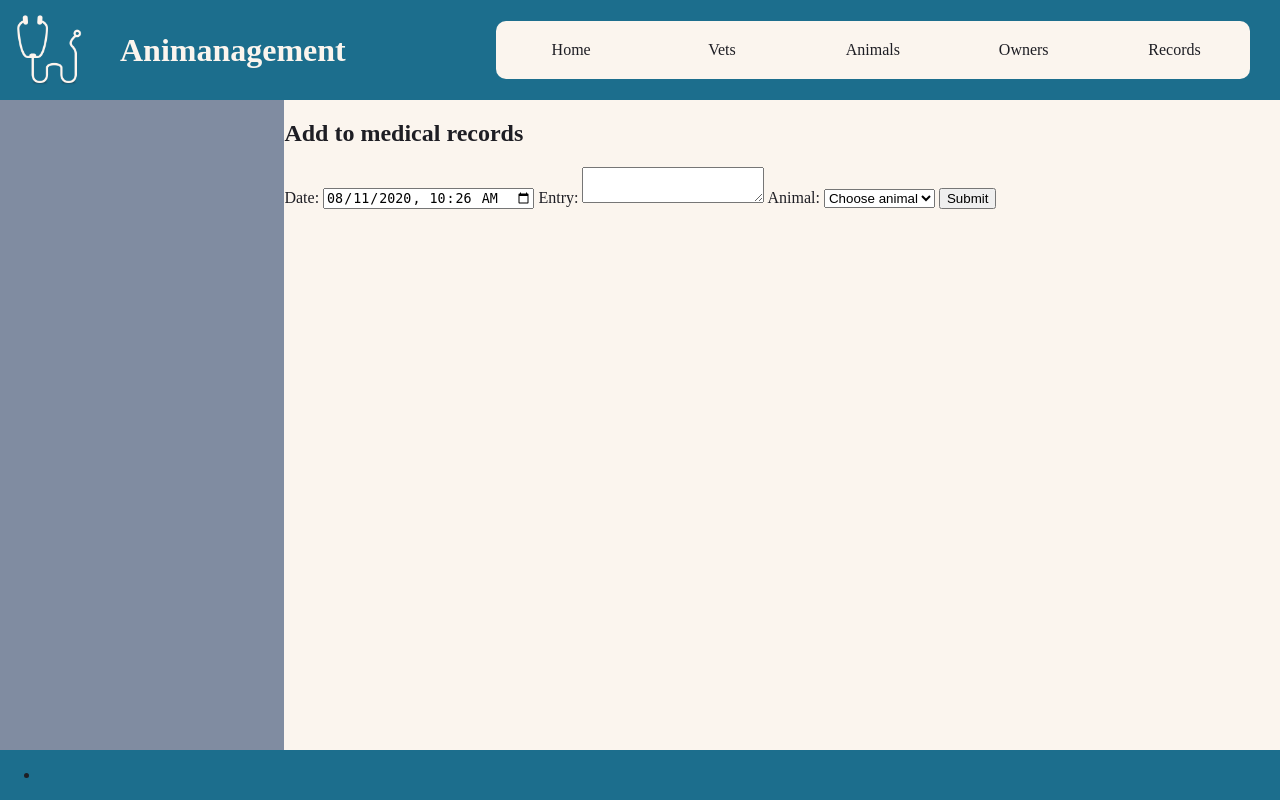
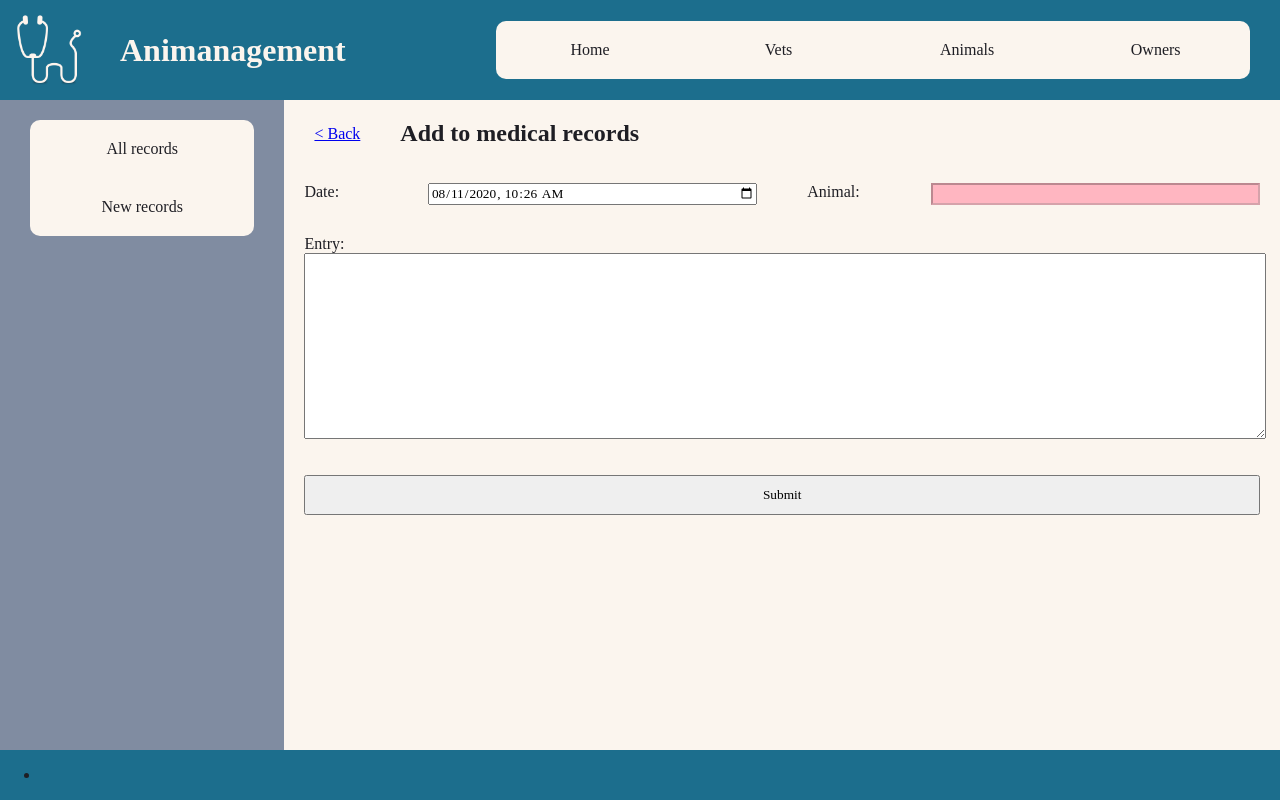
Before and after one commit to JnnyRdng/animanagement, a Flask app: page /records/new in a window 1280 px wide. Run offline with Flask 2, Linux system fonts and the light colour scheme; data that the repository does not hold is empty; some libraries are stand-ins or nearby versions; some web fonts are replaced.

Commit message:
starting removing unnecessary records views - records are dependent on animals so doesn't make sense to have them on their own

```diff
--- a/static/css/form.css
+++ b/static/css/form.css
@@ -26,13 +26,13 @@
     display: grid;
     grid-template-columns: 3fr 8fr;
     grid-template-areas: "submit submit";
-    gap: 20px;
+    /* gap: 20px; */
     justify-content: space-between;
     align-content: center;
     align-items: start;
 }
 
-input, select, option {
+input, select, option, textarea {
     font-family: inherit;
 }
 
@@ -47,3 +47,22 @@
 input:disabled {
     background-color: lightpink;
 }
+
+.full-width {
+    padding-top: 20px;
+    grid-column-start: span 2;
+}
+
+.full-width>div {
+    grid-column-start: span 2;
+    display: flex !important;
+    flex-direction: column;
+    align-content: flex-start;
+    width: 100%;
+}
+
+textarea {
+    height: 180px;
+    width: 100%;
+    font-size: 1rem;
+}
--- a/static/css/style.css
+++ b/static/css/style.css
@@ -54,7 +54,7 @@
 .navigation>ul>li {
     padding: 0px;
     margin: 0px;
-    width: 20%;
+    width: 25%;
     text-align: center;
 }
 
--- a/templates/base.html
+++ b/templates/base.html
@@ -23,7 +23,6 @@
         <li {% if active_page == "vets" %}class="active" {% endif %}><a href="/vets">Vets</a></li>
         <li {% if active_page == "animals" %}class="active" {% endif %}><a href="/animals">Animals</a></li>
         <li {% if active_page == "owners" %}class="active" {% endif %}><a href="/owners">Owners</a></li>
-        <li {% if active_page == "records" %}class="active" {% endif %}><a href="/records">Records</a></li>
       </ul>
     </nav>
   </header>
--- a/templates/records/base.html
+++ b/templates/records/base.html
@@ -1,9 +1,11 @@
 {% extends 'base.html' %}
 
-{% set active_page = "records" %}
 
 {% block css %}
 <link rel="stylesheet" href="{{ url_for('static', filename='css/records/style.css') }}">
+{% block page_css %}
+
+{% endblock page_css %}
 {% endblock css %}
 
 
--- a/templates/records/new.html
+++ b/templates/records/new.html
@@ -1,31 +1,33 @@
-{% extends 'base.html' %}
-
+{% extends 'records/base.html' %}
+{% set sidenav = "new" %}
+{% block page_css %}
+<link rel="stylesheet" href=" {{ url_for('static', filename='css/form.css') }} ">
+{% endblock page_css %}
 
 {% block content %}
-<article class="new">
+<article class="form">
+  <header>
+    <a href="animals/{{ animal.id }}">&lt; Back</a>
     <h2>Add to medical records</h2>
+  </header>
   <form action="/records" method="post">
+    <ul>
+      <li>
         <label for="date">Date:</label>
         <input type="datetime-local" name="date" value="{{ current_time }}" required>
-
-    <label for="entry">Entry:</label>
-    <textarea name="entry" required></textarea>
-
-    {% if animal != None %}
+      </li>
+      <li>
         <label for="display_animal">Animal:</label>
         <input type="text" name="display_animal" value="{{ animal.name }}" disabled>
         <input type="hidden" value="{{ animal.id }}" name="animal_id">
-
-    {% else %}
-
-    <label for="animal_id">Animal:</label>
-    <select name="animal_id" required>
-      <option value="" selected disabled>Choose animal</option>
-      {% for animal in animals %}
-      <option value="{{ animal.id }}">{{ animal.name }}</option>
-      {% endfor %}
-      {% endif %}
-    </select>
+      </li>
+      <li class="full-width">
+        <div>
+          <label for="entry">Entry:</label>
+          <textarea name="entry" required></textarea>
+        </div>
+      </li>
+    </ul>
 
     <input type="submit">
   </form>
```
Lines whose indentation alone changed are shown as unchanged.
